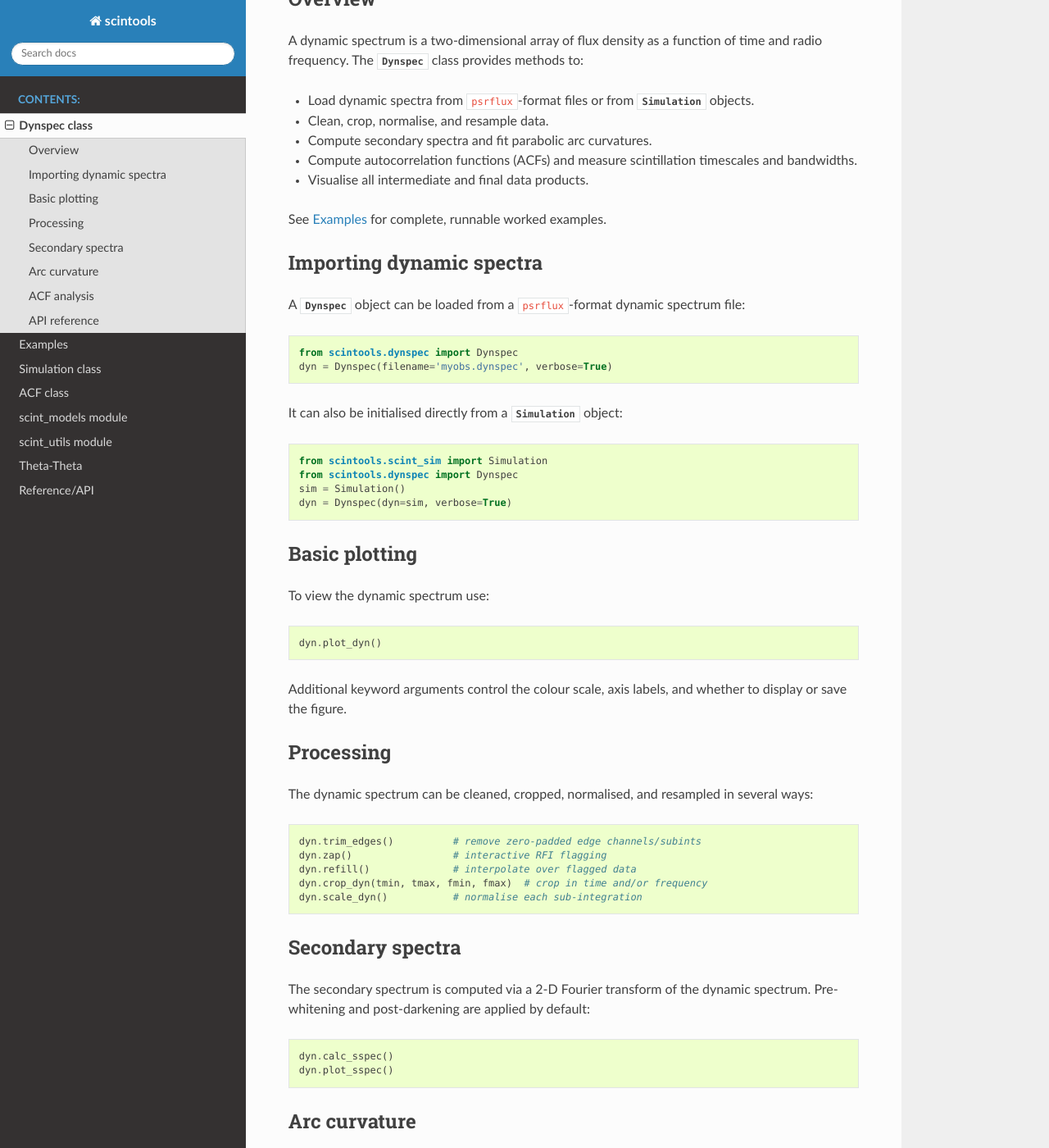
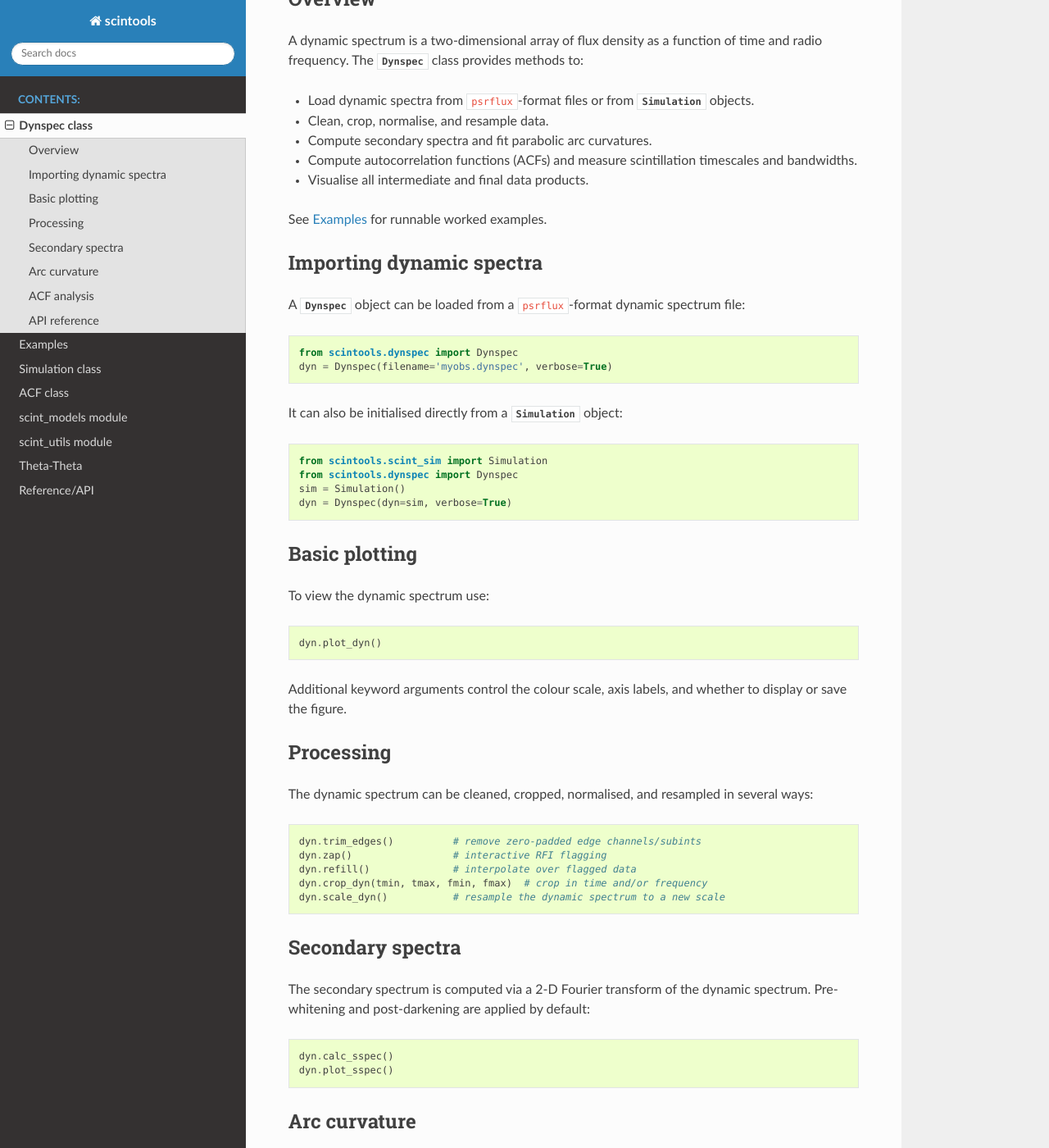
Before and after one commit to danielreardon/scintools, a Sphinx documentation site: the page built from docs/source/dynspec.rst, in a window 1280 px wide and 1400 px high, scrolled down 299 px. Shown: the whole window at 82% size. Built offline with Sphinx 7.4.7 and the Read the Docs theme 3.1.0, drawn with Linux system fonts in a browser that asks for light colours.

Commit message:
Update documentation for dynamic spectra processing

```diff
--- a/docs/source/dynspec.rst
+++ b/docs/source/dynspec.rst
@@ -21,7 +21,7 @@ provides methods to:
   timescales and bandwidths.
 - Visualise all intermediate and final data products.
 
-See :doc:`examples` for complete, runnable worked examples.
+See :doc:`examples` for runnable worked examples.
 
 Importing dynamic spectra
 -------------------------
@@ -60,7 +60,7 @@ several ways::
     dyn.zap()                 # interactive RFI flagging
     dyn.refill()              # interpolate over flagged data
     dyn.crop_dyn(tmin, tmax, fmin, fmax)  # crop in time and/or frequency
-    dyn.scale_dyn()           # normalise each sub-integration
+    dyn.scale_dyn()           # resample the dynamic spectrum to a new scale
 
 Secondary spectra
 -----------------
```
